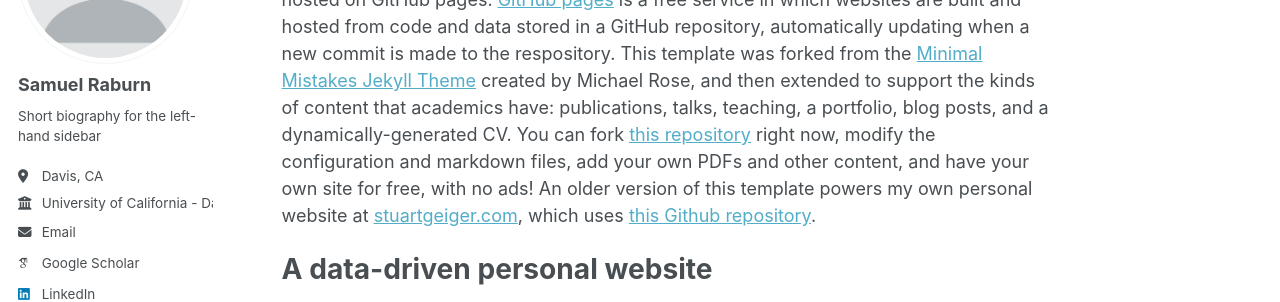
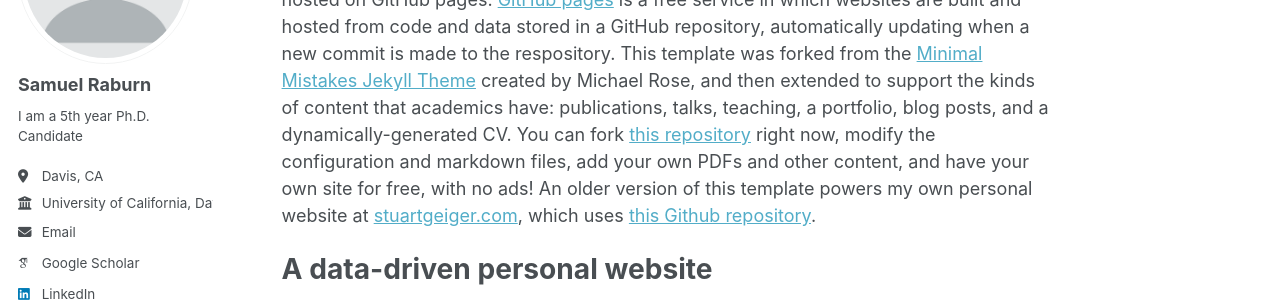
Before and after one commit to sraburn/sraburn.github.io, a Jekyll site: the page built from _pages/about.md, in a window 1280 px wide. Shown: the part 217-519 px from the top of the page. Built offline with Jekyll 4.4.1, drawn with Linux system fonts in a browser that asks for light colours; some web fonts are replaced.

Commit message:
Update _config.yml

```diff
--- a/_config.yml
+++ b/_config.yml
@@ -24,9 +24,9 @@
   avatar           : "profile.png"
   name             : "Samuel Raburn"
   pronouns         : # example: "she/her"
-  bio              : "Short biography for the left-hand sidebar"
+  bio              : "I am a 5th year Ph.D. Candidate "
   location         : "Davis, CA"
-  employer         : "University of California - Davis"
+  employer         : "University of California, Davis"
   uri              : # URL
   email            : "sraburn@ucdavis.edu"
 
@@ -57,7 +57,7 @@
   keybase          : # Username
   instagram        : # Username
   lastfm           : # Username
-  linkedin         : "https://www.linkedin.com/in/samraburn/"
+  linkedin         : "samraburn"
   mastodon         : # URL
   medium           : # URL
   pinterest        : # Username
```
